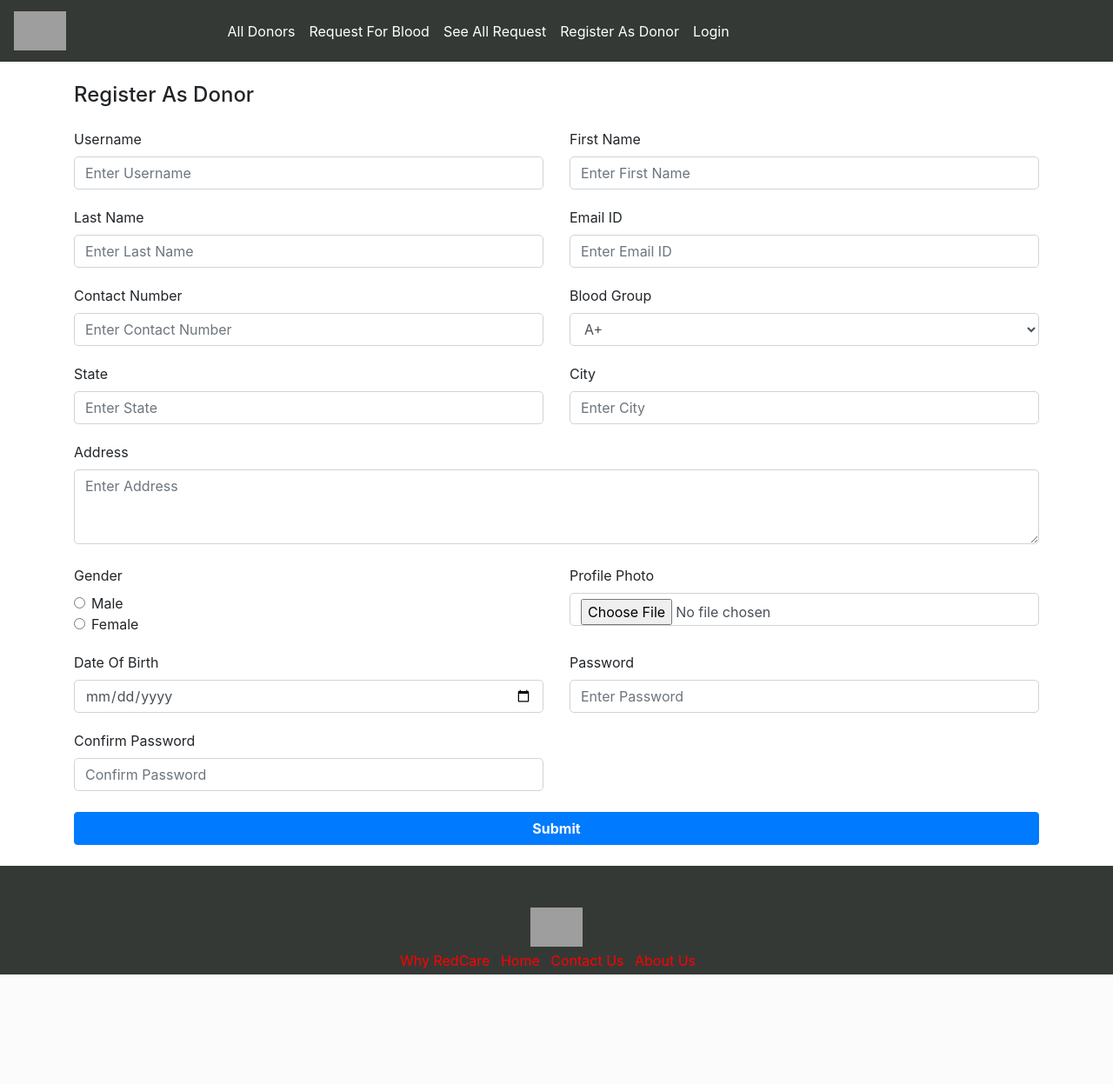
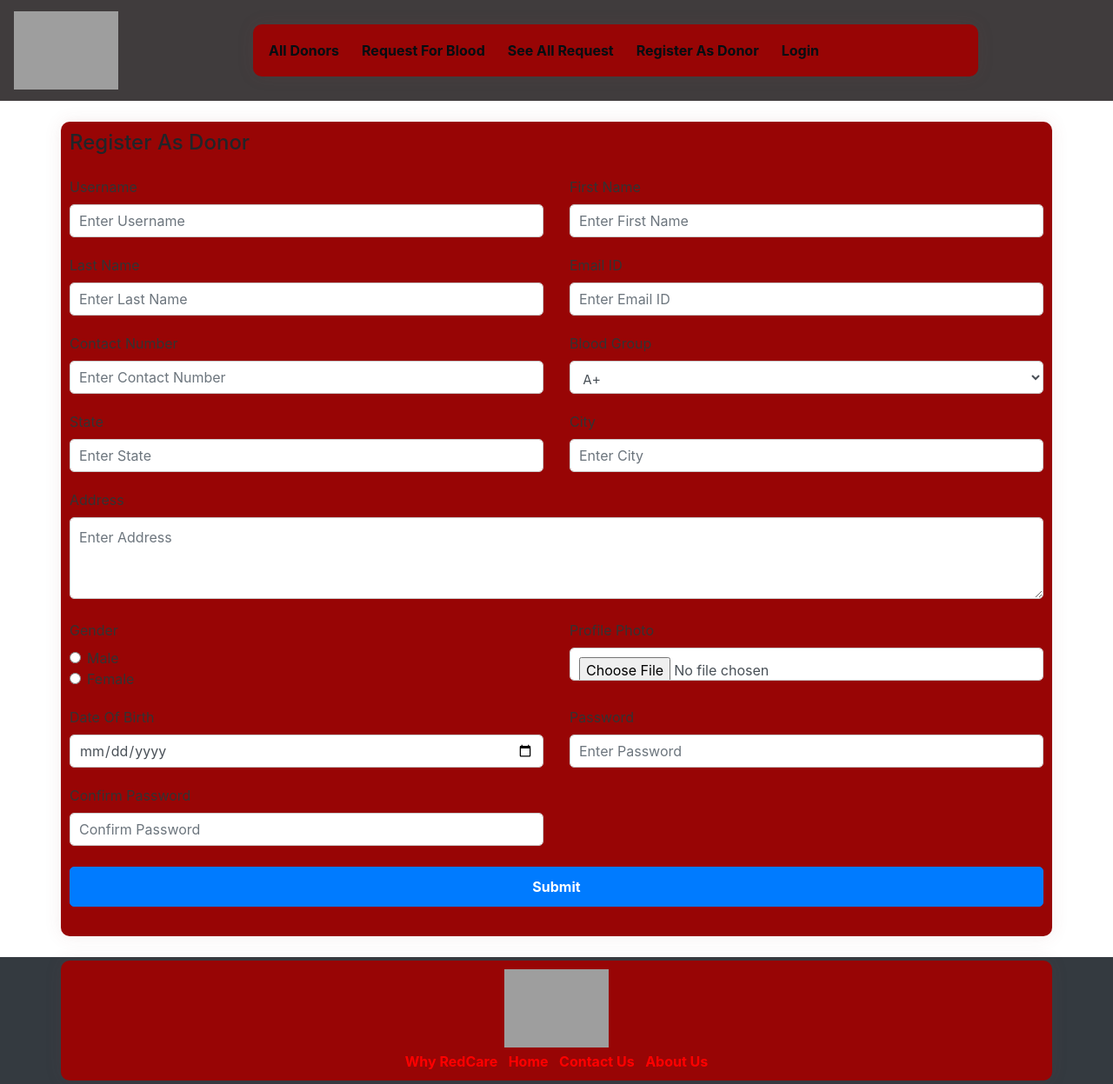
Before and after one commit to ryamgh/college_project, a Django app: page /become_donor/ in a window 1280 px wide. Shown: the whole page at 87% size. Before the commit the page ends 1121 px from the top, so only its background shows below. Run offline with Django 5.2, Linux system fonts and the light colour scheme; some libraries are stand-ins or nearby versions; grey boxes are pictures that could not be loaded.

Commit message:
added css

```diff
--- /dev/null
+++ b/project/app/static/base.css
@@ -0,0 +1,74 @@
+/* base.css */
+
+/* Navbar styles */
+.navbar {
+    background-color: #403c3d; /* Dark background color */
+}
+
+.navbar-brand img {
+    width: 120px; /* Adjust logo width */
+}
+
+.navbar-nav .nav-item {
+    margin-right: 10px; /* Adjust margin between nav items */
+}
+
+.nav-link {
+    color: #010e12 !important; /* White color for nav links */
+    font-weight: bold;
+}
+
+/* Footer styles */
+.footer {
+    background-color: #343a40; /* Dark background color */
+    color: #fff; /* White text color */
+}
+
+.footer a {
+    color: #ff0000; /* Red color for footer links */
+    font-weight: bold;
+}
+
+/* Container styles */
+.container {
+    background-color: #980505; /* Light gray background color */
+    padding: 10px;
+    border-radius: 10px;
+    box-shadow: 0 0 20px rgba(139, 70, 70, 0.1);
+}
+
+/* Form styles */
+.form-group label {
+    color: #333; /* Dark text color */
+}
+
+.form-control {
+    border: 1px solid #ccc; /* Light gray border */
+    border-radius: 5px;
+    padding: 10px;
+    margin-bottom: 10px;
+}
+
+.form-check-label {
+    color: #333; /* Dark text color */
+    margin-right: 10px;
+}
+
+.btn-primary {
+    background-color: #231718; /* Red background color */
+    border-color: #dc3545;
+    color: #fff; /* White text color */
+    font-weight: bold;
+    padding: 10px 20px;
+    border-radius: 5px;
+}
+
+.btn-primary:hover {
+    background-color: #3c292b; /* Darker red color on hover */
+    border-color: #bd2130;
+}
+
+/* Footer image styles */
+.footer-logo {
+    width: 120px; /* Same as the navbar-brand logo width */
+}
--- a/project/app/templates/base.html
+++ b/project/app/templates/base.html
@@ -1,67 +1,5 @@
-{% comment %} <!doctype html>
-<html lang="en">
-<head>
-    <meta charset="utf-8">
-    <meta name="viewport" content="width=device-width, initial-scale=1, shrink-to-fit=no">
+{%load static%}
 
-    <link rel="stylesheet" href="https://stackpath.bootstrapcdn.com/bootstrap/4.5.0/css/bootstrap.min.css"
-        integrity="sha384-9aIt2nRpC12Uk9gS9baDl411NQApFmC26EwAOH8WgZl5MYYxFfc+NcPb1dKGj7Sk" crossorigin="anonymous">
-
-    <title>{% block title %}{% endblock %}</title>
-    <style>
-        .navbar {
-            background-color: #cc1609;
-        }
-    </style>
-</head>
-
-<body>
-    <nav class="navbar navbar-expand-lg navbar-dark sticky-top">
-        <a class="navbar-brand" href="/">RedCare</a>
-        <button class="navbar-toggler" type="button" data-toggle="collapse" data-target="#navbarNavAltMarkup"
-            aria-controls="navbarNavAltMarkup" aria-expanded="false" aria-label="Toggle navigation">
-            <span class="navbar-toggler-icon"></span>
-        </button>
-        <div class="collapse navbar-collapse" id="navbarNavAltMarkup">
-            <div class="container w-75">
-            <div class="navbar-nav">
-                {% if request.user.is_authenticated %}
-                <a class="nav-item nav-link active" href="/profile/">Profile</a>
-                <a class="nav-item nav-link active" href="/edit_profile/">Edit Profile</a>
-                <a class="nav-item nav-link active" href="/see_all_request/">See All Request</a>
-                <a class="nav-item nav-link active" href="/logout/">Logout</a>
-                {% else %}
-                <a class="nav-item nav-link active" href="/">All Donors</a>
-                <a class="nav-item nav-link active" href="/request_blood/">Request For Blood</a>
-                <a class="nav-item nav-link active" href="/see_all_request/">See All Request</a>
-                <a class="nav-item nav-link active" href="/become_donor/">Register As Donor</a>
-                <a class="nav-item nav-link active" href="/login/">Login</a>
-                {% endif %}
-            </div>
-            {% if request.user.is_authenticated %}
-            <a href="#" class="nav-item nav-link active" style="color: white;">Welcome {{request.user}}</a>
-            {% endif %}
-        </div>
-        </div>
-    </nav><br>
-
-        {% block body %}
-        {% endblock %}
-
-    <script src="https://code.jquery.com/jquery-3.5.1.slim.min.js"
-        integrity="sha384-DfXdz2htPH0lsSSs5nCTpuj/zy4C+OGpamoFVy38MVBnE+IbbVYUew+OrCXaRkfj"
-        crossorigin="anonymous"></script>
-    <script src="https://cdn.jsdelivr.net/npm/popper.js@1.16.0/dist/umd/popper.min.js"
-        integrity="sha384-Q6E9RHvbIyZFJoft+2mJbHaEWldlvI9IOYy5n3zV9zzTtmI3UksdQRVvoxMfooAo"
-        crossorigin="anonymous"></script>
-    <script src="https://stackpath.bootstrapcdn.com/bootstrap/4.5.0/js/bootstrap.min.js"
-        integrity="sha384-OgVRvuATP1z7JjHLkuOU7Xw704+h835Lr+6QL9UvYjZE3Ipu6Tp75j7Bh/kR0JKI"
-        crossorigin="anonymous"></script>
-
-        {% block js %}
-        {% endblock %}
-</body>
-</html> {% endcomment %}
 <!doctype html>
 <html lang="en">
 <head>
@@ -70,41 +8,19 @@
 
     <link rel="stylesheet" href="https://stackpath.bootstrapcdn.com/bootstrap/4.5.0/css/bootstrap.min.css"
         integrity="sha384-9aIt2nRpC12Uk9gS9baDl411NQApFmC26EwAOH8WgZl5MYYxFfc+NcPb1dKGj7Sk" crossorigin="anonymous">
+    <link rel="stylesheet" href="{% static 'base.css' %}">
 
-    <title>{% block title %}{% endblock %}</title>
-    <style>
-        .navbar,
-        .footer {
-            background-color: #353935;
-            color: white;
-        }
-        .footer ul {
-            list-style-type: none;
-            padding: 30;
-        }
-        .footer ul li {
-            display: inline;
-            margin-right: 20px;
-        }
-        .footer .logo {
-            display: block;
-            margin: 0 auto;
-            margin-top: 20px; /* Adjust as needed */
-        }
-        .logo {
-            max-height: 45px; /* Adjust the value as needed */
-{% comment %}             width: 150px; /* Adjust the width according to your preference */
-            height: auto; /* Maintain the aspect ratio */
-            margin-top: 20px; /* Adjust the margin to center vertically */ {% endcomment %}
-        }
-        .logo-img {
-            max-height: 45px; /* Adjust the value as needed */
-        }
-    </style>
+
+    {%block css%}
+    {%endblock%}
+
+
 </head>
 
 <body>
+
     <nav class="navbar navbar-expand-lg navbar-dark sticky-top">
+
         <a class="navbar-brand" href="/">
             <img src="https://i.ibb.co/ZWFBRpj/image-removebg-preview-1.png" alt="RedCare Logo" class="logo-img">
         </a>
@@ -138,15 +54,15 @@
     <br>
 
     {% block body %}
+
     {% endblock %}
-
+  <br>
   <footer class="footer mt-auto py-1">
-        <br>
     <div class="container">
         <div class="row align-items-center justify-content-center">
             <!-- Image Column -->
             <div class="col-12 col-md-6 text-center mb-0 mb-md-1">
-                    <img src="https://i.ibb.co/ZWFBRpj/image-removebg-preview-1.png" href="/" alt="RedCare Logo" class="logo">
+                <img src="https://i.ibb.co/ZWFBRpj/image-removebg-preview-1.png" href="/" alt="RedCare Logo" class="footer-logo">
             </div>
                 <!-- Navigation Column -->
                 <div class="col-md-12 text-md-center">
--- a/project/app/templates/become_donor.html
+++ b/project/app/templates/become_donor.html
@@ -1,7 +1,8 @@
 {% extends 'base.html' %}
-{% block title %} Blood Donation {% endblock %}
+{%load static%}
+
 {% block css %}
-
+    <link rel="stylesheet" type="text/css" href="{% static 'become_donor.css' %}">
 {% endblock %}
 {% block body %}
 <div class="container">
--- a/project/app/templates/donors_details.html
+++ b/project/app/templates/donors_details.html
@@ -1,5 +1,5 @@
 {% extends 'base.html' %}
-{% block title %} Blood Donation {% endblock %}
+
 {% block body %}
 <div class="container mt-5">
     <div class="row justify-content-center">
--- a/project/app/templates/edit_profile.html
+++ b/project/app/templates/edit_profile.html
@@ -1,5 +1,5 @@
 {% extends 'base.html' %}
-{% block title %} Blood Donation {% endblock %}
+
 {% block body %}
 <div class="container mt-5">
     <h3 class="mb-4">Edit Profile</h3>
--- a/project/app/templates/login.html
+++ b/project/app/templates/login.html
@@ -1,5 +1,5 @@
 {% extends 'base.html' %}
-{% block title %} Blood Donation {% endblock %}
+
 {% block css %}
 {% endblock %}
 {% block body %}
--- a/project/app/templates/profile.html
+++ b/project/app/templates/profile.html
@@ -1,5 +1,5 @@
 {% extends 'base.html' %}
-{% block title %} Blood Donation {% endblock %}
+
 {% block body %}
 <div class="container mt-5">
     <div class="row justify-content-center">
--- a/project/app/templates/request_blood.html
+++ b/project/app/templates/request_blood.html
@@ -1,5 +1,5 @@
 {% extends 'base.html' %}
-{% block title %} Blood Donation {% endblock %}
+
 {% block css %}
 {% endblock %}
 {% block body %}
@@ -67,7 +67,7 @@
             <div class="col-md-12">
                 <button type="submit" class="btn btn-primary btn-block">Submit</button>
                 <br>
-                <br> <br> <br>
+                <br>
             </div>
         </div>
     </form>
@@ -93,6 +93,7 @@
             this.style.backgroundColor = '#007bff';
             this.style.borderColor = '#007bff';
         });
+        <br>
     }
 
     // Call styleForm function when the page is loaded
--- a/project/app/templates/see_all_request.html
+++ b/project/app/templates/see_all_request.html
@@ -1,5 +1,5 @@
 {% extends 'base.html' %}
-{% block title %} Blood Donation {% endblock %}
+
 {% block css %}
 {% endblock %}
 {% block body %}
```
Also changed, not shown: project/app/static/become_donor.css (added, +43 -0 lines), project/app/templates/donors_list.html (+2 -35 lines), project/app/templates/index.html (+5 -4 lines), project/app/static/donors_list.css (added), project/db.sqlite3. Lines whose indentation alone changed are shown as unchanged.
